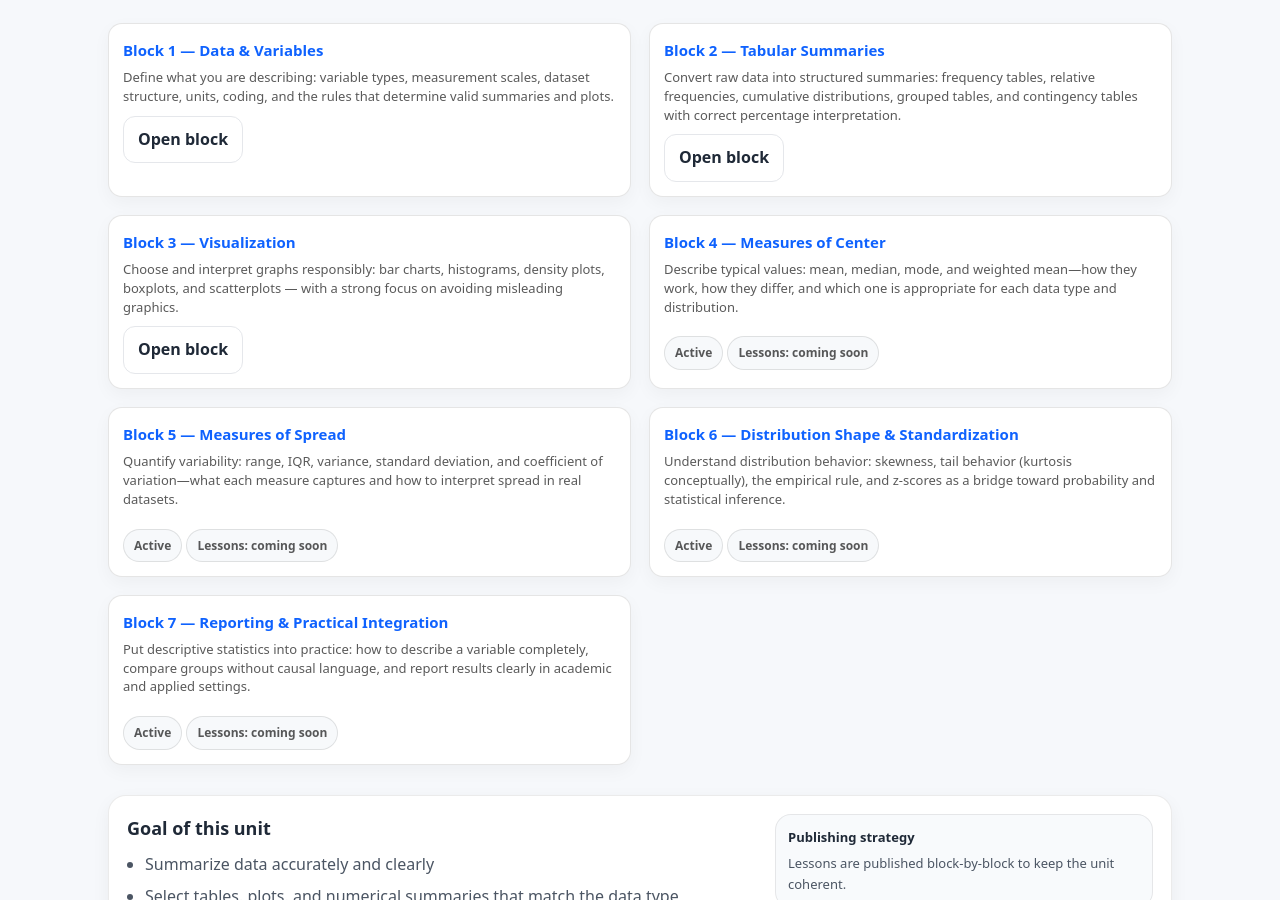
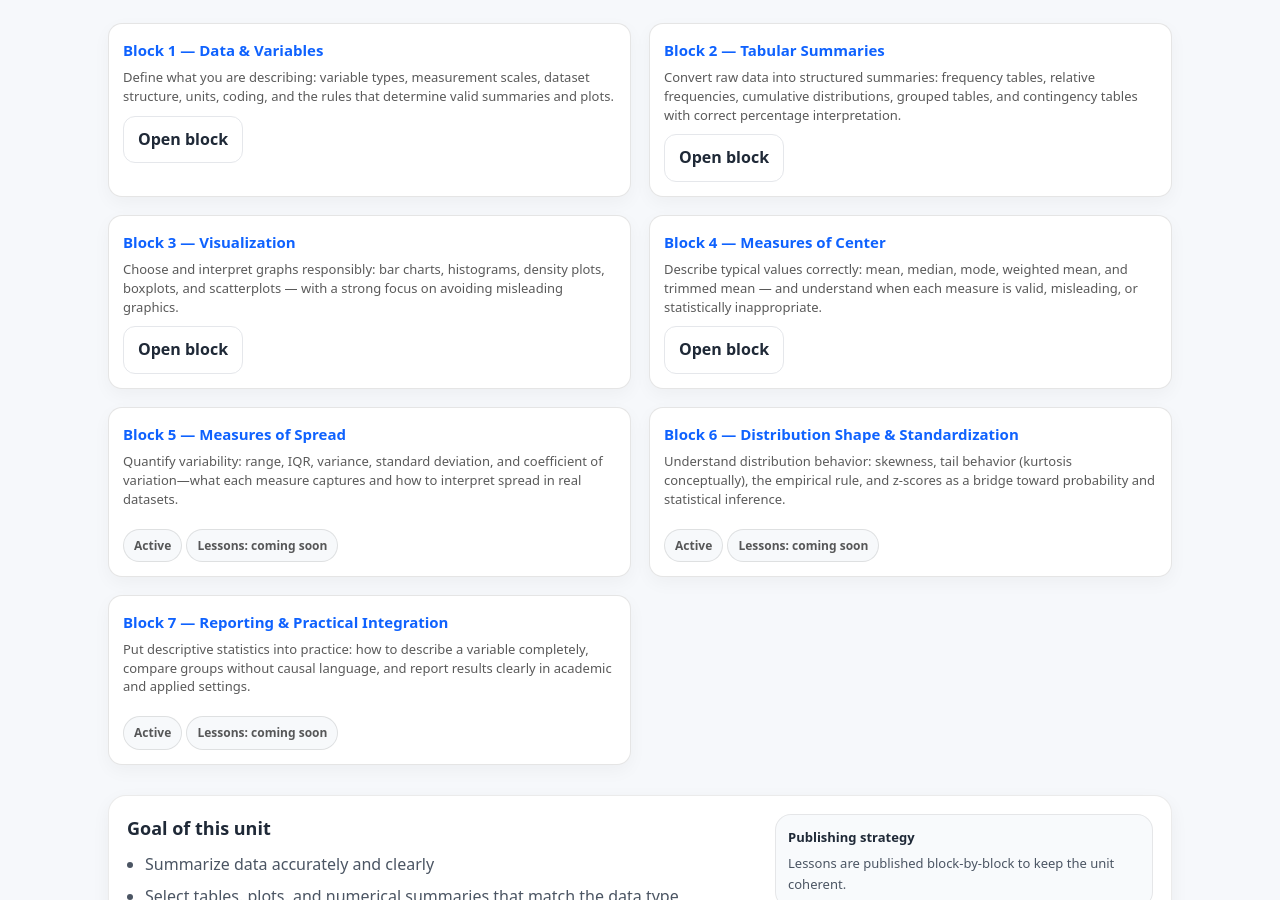
Before and after one commit to ammar-homaida-statistics/easystatisticsacademy, a Jekyll site: the page built from descriptive/index.md, in a window 1280 px wide and 900 px high, scrolled down 972 px. Built offline with Jekyll 4.4.1, drawn with Linux system fonts in a browser that asks for light colours.

Commit message:
Active block 4

```diff
--- a/descriptive/index.md
+++ b/descriptive/index.md
@@ -136,17 +136,20 @@ sidebar: false
 </div>
 
     <!-- Block 4 -->
-    <div class="card lesson-card">
-      <h3><a href="/descriptive/center/">Block 4 — Measures of Center</a></h3>
-      <p>
-        Describe typical values: mean, median, mode, and weighted mean—how they work, how they differ,
-        and which one is appropriate for each data type and distribution.
-      </p>
-      <div class="pill-row">
-        <span class="pill">Active</span>
-        <span class="pill">Lessons: coming soon</span>
-      </div>
-    </div>
+<div class="card lesson-card">
+  <h3>
+    <a href="/descriptive/center/">Block 4 — Measures of Center</a>
+  </h3>
+
+  <p>
+    Describe typical values correctly: mean, median, mode, weighted mean, and trimmed mean —
+    and understand when each measure is valid, misleading, or statistically inappropriate.
+  </p>
+
+  <div class="pill-row">
+    <a class="btn btn-outline" href="/descriptive/center/">Open block</a>
+  </div>
+</div>
 
     <!-- Block 5 -->
     <div class="card lesson-card">
```
